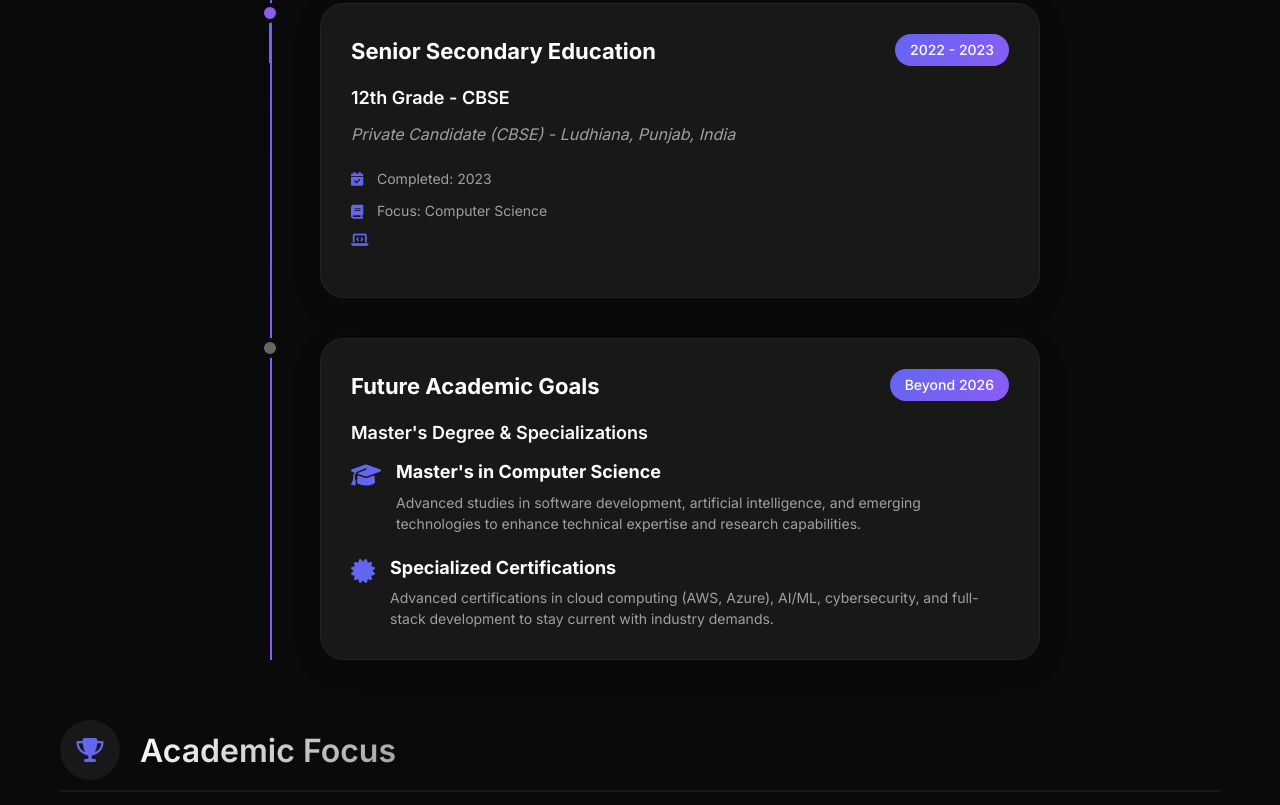
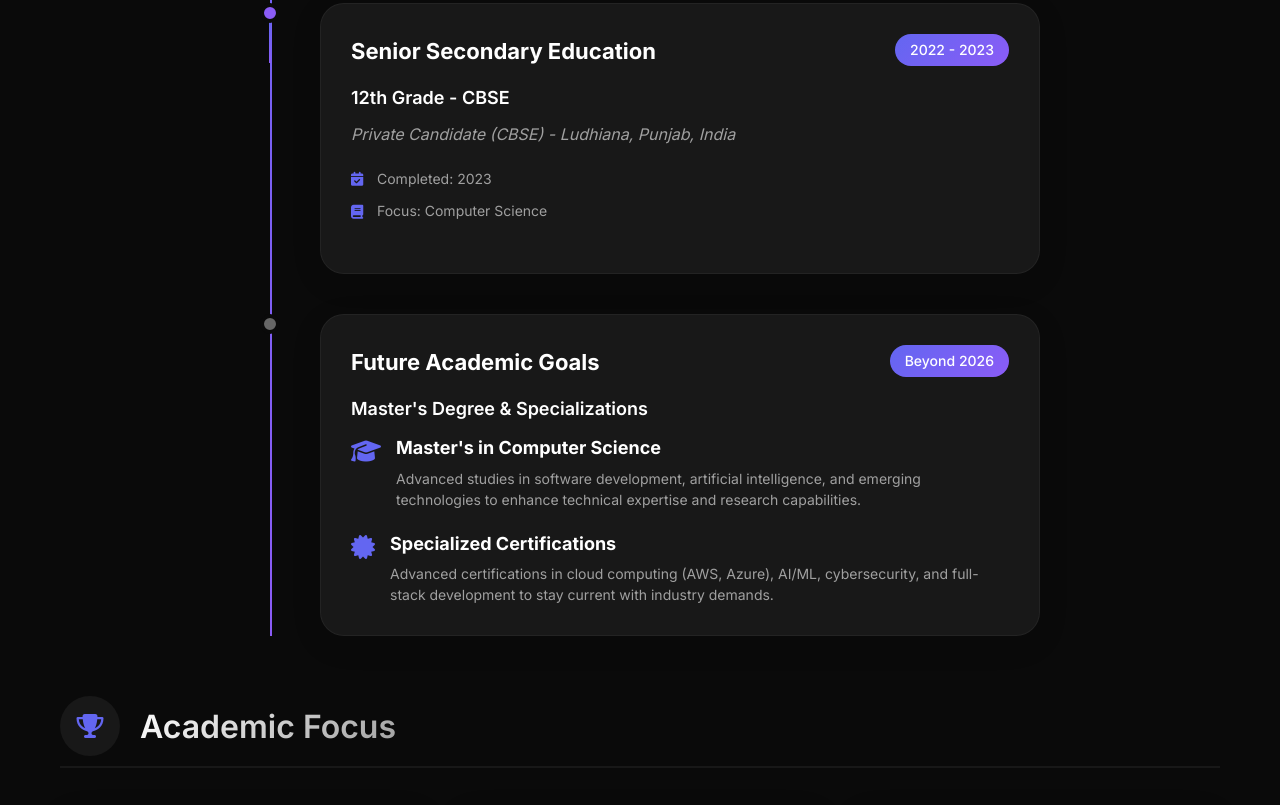
Before and after one commit to 07-Ansh/Portfolio, a plain HTML site: page education.html in a window 1280 px wide. Shown: the part 847-1652 px from the top of the page. Drawn offline with Linux system fonts and the light colour scheme.

Commit message:
Update education.html

```diff
--- a/education.html
+++ b/education.html
@@ -151,10 +151,6 @@
                   <i class="fas fa-book"></i>
                   <span>Focus: Computer Science</span>
                 </div>
-                <div class="detail-item">
-                  <i class="fas fa-laptop-code"></i>
-
-                </div>
               </div>
             </div>
           </div>
```
